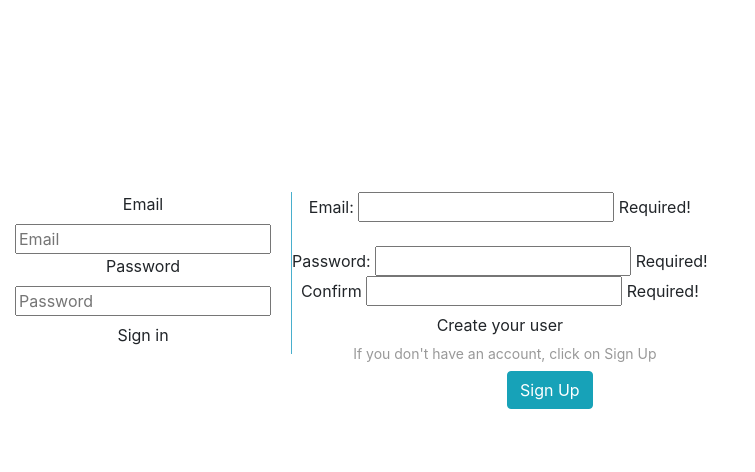
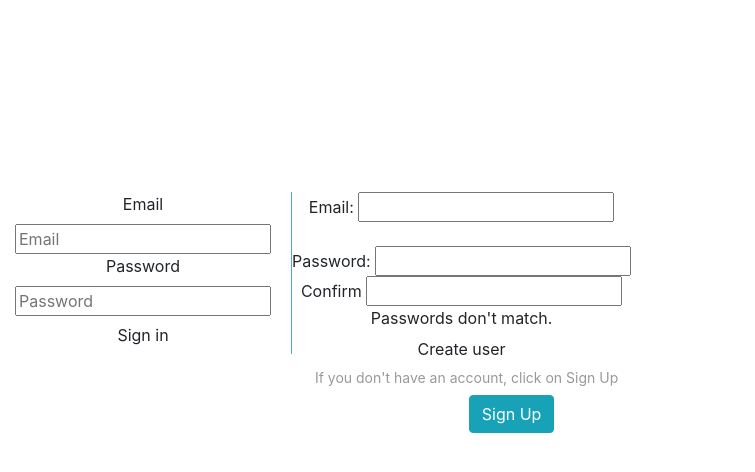
Before and after one commit to jrm2k6/simple-reader, a Python web app: template simplereader/simplereader_client/templates/authentication.html in a window 1280 px wide. Shown: the part 192-664 px from the top of the page, without its empty margins (0-755 px from the left). Run offline with Jinja, Linux system fonts and the light colour scheme; the template is opened without the code that fills it, so the values that code supplies are empty; some libraries are stand-ins or nearby versions.

Commit message:
[authentication] directive to check that password match

```diff
--- a/simplereader/simplereader_client/static/simplereader_client/js/angular/authentication.js
+++ b/simplereader/simplereader_client/static/simplereader_client/js/angular/authentication.js
@@ -1,5 +1,6 @@
-function AuthenticationController($scope)
-{
+var app = angular.module('angSimpleReader', []);
+
+function AuthenticationController($scope) {
     $scope.signupFieldHidden = true;
 
     $scope.logIn = function()
@@ -11,3 +12,16 @@
         $scope.signupFieldHidden = false;
     };
 }
+
+
+angular.module('angSimpleReader', []).directive('validPasswordC', function () {
+    return {
+        require: 'ngModel',
+        link: function (scope, elm, attrs, ctrl) {
+            ctrl.$parsers.unshift(function (viewValue, $scope) {
+                var noMatch = viewValue != scope.signUpForm.passwordUser.$viewValue
+                ctrl.$setValidity('noMatch', !noMatch)
+            })
+        }
+    }
+})
--- a/simplereader/simplereader_client/templates/authentication.html
+++ b/simplereader/simplereader_client/templates/authentication.html
@@ -2,19 +2,17 @@
 <html ng-app="angSimpleReader">
 <head>
     <script type="text/javascript" src="https://www.google.com/jsapi"></script>
-    <script src='/static/simplereader_client/js/angular/authentication.js'></script>
     <script src="//ajax.googleapis.com/ajax/libs/jquery/2.0.0/jquery.min.js"></script>
     <script src="//ajax.googleapis.com/ajax/libs/angularjs/1.0.6/angular.min.js"></script>
+    <script src='/static/simplereader_client/js/angular/authentication.js'></script>
     <link rel="stylesheet" href="http://twitter.github.com/bootstrap/assets/css/bootstrap.css">
     <link rel="stylesheet" type="text/css" href='/static/simplereader_client/css/base.css'>
-<script>
-        var m = angular.module('angSimpleReader', []);
-        m.config(function($interpolateProvider) { $interpolateProvider.startSymbol('(('); $interpolateProvider.endSymbol('))'); });
-</script>
 </head>
-<body>
-<div ng-controller="AuthenticationController">
-    <div id="authForm" class="container-fluid pagination-centered">
+<body ng-controller="AuthenticationController">
+<div>
+
+
+     <div id="authForm" class="container-fluid pagination-centered">
         <div id="leftAuth">
         <form class="form-horizontal">
             <div class="control-group">
@@ -43,15 +41,22 @@
             <div ng-hide="signupFieldHidden" ng-model="signUpForm">
             <form name="signUpForm">
                 Email: <input name="emailInput" ng-model="emailUser" required>
-                <span class="error" ng-show="signUpForm.input.$error.required">Required!</span><br><br>
+                <br><br>
 
-                Password: <input type="password" name="passwordInput" ng-model="passwordUser" required>
-                <span class="error" ng-show="signUpForm.input.$error.required">Required!</span><br>
+                Password: <input type="password" name="passwordUser" ng-model="passwordUser" id="passwordUser" required>
+                <br>
 
-                Confirm <input type="password" name="confirmPasswordInput" ng-model="confirmedPasswordUser">
-                <span class="error" ng-show="signUpForm.input.$error.required">Required!</span><br>
+                Confirm <input type="password" name="confirmedPasswordUser" ng-model="confirmedPasswordUser" id="confirmedPasswordUser"
+                               valid-password-c required>
+                <br>
 
-                <button class="btn" id="registerUserButton">Create your user</button>
+                <div class="msg-block" ng-show="signUpForm.$error">
+	                <span class="msg-error" ng-show="signUpForm.confirmedPasswordUser.$error.noMatch">
+		                Passwords don't match.
+	                </span>
+                </div>
+
+                <button class="btn" id="registerUserButton">Create user</button>
             </form>
             </div>
 
```
